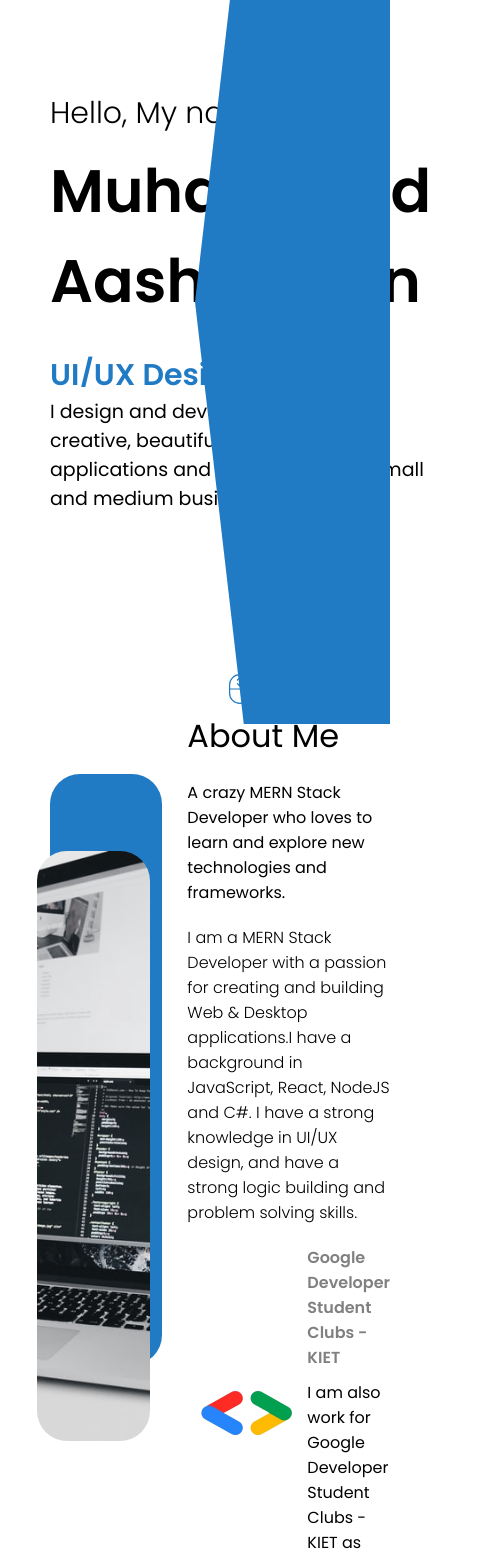
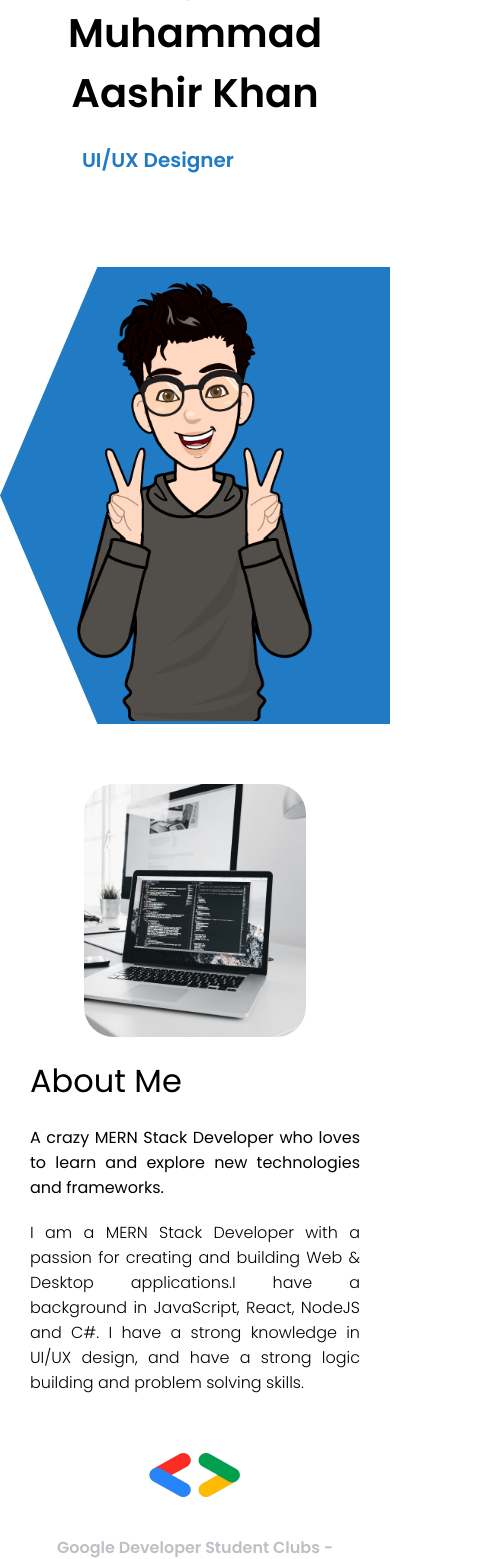
Before and after one commit to AashirKhan21/codewithaashir-portfolio, a React (Create React App) app: page / in a window 390 px wide. Shown: the part 120-1679 px from the top of the page, 481 px wide, since content can reach past the window. Built offline with nearby package versions, Linux system fonts and the light colour scheme.

Commit message:
Make Responsive for Mobile

```diff
--- a/src/Components/about/about.css
+++ b/src/Components/about/about.css
@@ -63,3 +63,42 @@
     color: grey;
     margin-bottom: 10px;
 }
+
+@media screen and (max-width: 480px) {
+    .a{
+        flex-direction: column;
+        text-align: center;
+        margin-top: 50px;
+        padding: 10px;
+        text-align: justify;
+      }
+
+      .a-left {
+        width: 100%;
+      }
+
+      .a-card {
+        height: 30vh;
+      }
+
+      .a-card.bg {
+        display: none;
+      }
+      .a-award{
+        flex-direction: column;
+        align-items: center;
+        justify-content: center;
+      }
+      .a-award-title{
+          font-size: 16px;
+          color: #bdc0c4;
+          text-align: center;
+      }
+      .a-award-text{
+          font-size: 14px;
+          text-align: center;
+      }
+      .a-right{
+        padding: 20px;
+      }
+}
--- a/src/Components/contact/contact.css
+++ b/src/Components/contact/contact.css
@@ -87,3 +87,46 @@ input:focus{
 .c-done{
     color: rgb(23, 216, 23);
 }
+
+@media screen and (max-width: 480px) {
+    .c-wrapper {
+        flex-direction: column;
+        padding: 0px 50px;
+      }
+
+      .c-title {
+        font-size: 30px;
+      }
+
+      .c-info-item {
+        margin: 20px 0px;
+        width: 100%;
+      }
+      .c-info-item>a{
+        font-size: 15px;
+    }
+
+      .c-desc {
+        display: none;
+      }
+
+      form {
+        margin-top: 0px;
+        display: flex;
+        flex-wrap: wrap;
+      }
+
+      input {
+        width: 40%;
+        height: 40px;
+        margin: 10px;
+        margin-left: 0;
+      }
+      input[type="email"] {
+        width: 90%;
+      }
+      button {
+        margin-top: 10px;
+        width: 95%;
+      }
+}
--- a/src/Components/contact/contact.js
+++ b/src/Components/contact/contact.js
@@ -75,7 +75,7 @@ const Contact = () => {
                 <form ref={Refform} onSubmit={sendEmail} className='c-form'>
                     <input style={{backgroundColor: darkMode && "#333", color: darkMode && "white"}} type='text' placeholder='Name' name='user_name'/>
                     <input style={{backgroundColor: darkMode && "#333", color: darkMode && "white"}} type='text' placeholder='Subject' name='user_subject'/>
-                    <input style={{backgroundColor: darkMode && "#333", color: darkMode && "white"}} type='text' placeholder='Email' name='user_email'/>
+                    <input style={{backgroundColor: darkMode && "#333", color: darkMode && "white"}} type='email' placeholder='Email' name='user_email'/>
                     <textarea rows={5} placeholder='Message' name='message'
                          style={{backgroundColor: darkMode && "#333", color: darkMode && "white"}}
                     />
--- a/src/Components/intro/intro.css
+++ b/src/Components/intro/intro.css
@@ -10,6 +10,7 @@
 }
 .i-right{
     flex: 1;
+    position: relative;
 }
 .i-left-wrapper{
     padding: 50px;
@@ -65,14 +66,37 @@
     position: relative;
 }
 .i-bg{
-    clip-path: polygon(100% 0%, 100% 53%, 100% 100%, 25% 100%, 0% 50%, 25% 0%);
+    clip-path: polygon(100% 0%, 100% 51%, 100% 100%, 25% 100%, 0% 50%, 25% 0%);
     background: #217ac4;
-    width: 50%;
+    width: 100%;
     height: 100%;
     position: absolute;
     top: 0;
     right: 0;
 }
 @media screen and (max-width: 480px) {
+    .i{
+        flex-direction: column;
+    }
+    .i-left-wrapper {
 
+        padding: 10px;
+        align-items: center;
+        justify-content: center;
+        text-align: center;
+        height: 100%;
+      }
+      .i-intro{
+          font-size: 20px;
+      }
+      .i-name{
+            font-size: 40px;
+      }
+      .i-title-item{
+          font-size: 20px;
+          text-align: center;
+      }
+      .i-desc{
+          display: none;
+      }
 }
--- a/src/Components/product/product.css
+++ b/src/Components/product/product.css
@@ -2,13 +2,13 @@
     width: 30%;
     height: 30vh;
     margin: 10px 10px;
-    border: 2px solid rgb(245, 243, 243);
+    border: 2px solid rgb(226, 226, 226);
     border-radius: 10px 10px 0px 0px;
     overflow: hidden;
 }
 .p-browser{
     height: 20px;
-    background-color: rgb(230, 223, 223);
+    background-color: rgb(226, 226, 226);
     display: flex;
     align-items: center;
 }
@@ -27,3 +27,10 @@
     transition: 0.5s ease-in-out;
     transform: scale(1.1);
 }
+
+@media screen and (max-width: 480px) {
+    .p {
+      width: 100%;
+      height: 25vh;
+    }
+  }
--- a/src/Components/productList/productList.css
+++ b/src/Components/productList/productList.css
@@ -22,3 +22,21 @@
     flex-wrap: wrap;
     justify-content: space-between;
 }
+
+@media screen and (max-width: 480px){
+    .pl {
+        margin-top: 70px;
+        padding: 10px;
+      }
+
+      .pl-title{
+        font-size: 30px;
+      }
+      .pl-texts {
+        width: 100%;
+      }
+
+      .pl-desc {
+          display: none;
+      }
+}
```
